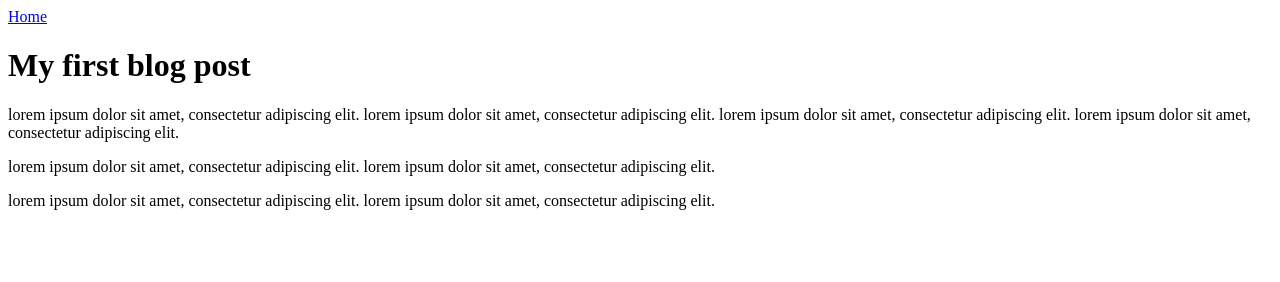
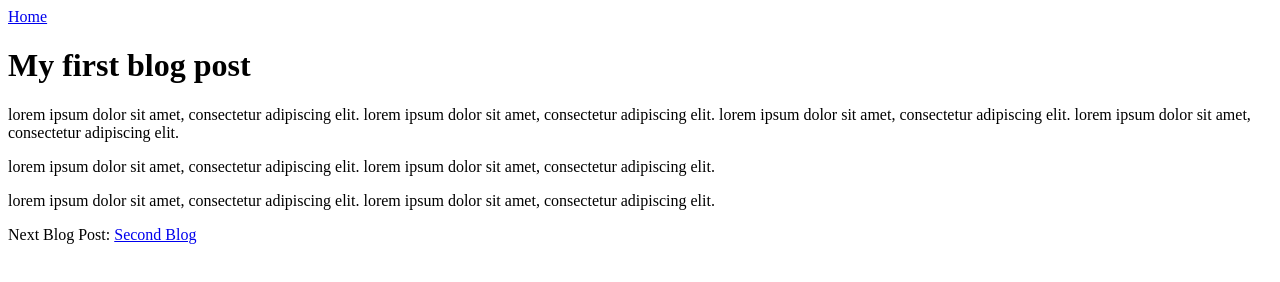
Before and after one commit to brob/11ty-second-11ty, an Eleventy site: page next-item/posts/new-blog.md in a window 1280 px wide. Built offline with nearby package versions, Linux system fonts and the light colour scheme; Eleventy itself is replaced by a stand-in of ours; files that its build step writes are made by us from their sources.

Commit message:
Finished product

```diff
--- a/next-item/_includes/base.html
+++ b/next-item/_includes/base.html
@@ -14,7 +14,19 @@
 
     {{ content }}
 
+    {% assign previousPost = collections.posts | getPreviousCollectionItem: page %}
+    {% assign nextPost = collections.posts | getNextCollectionItem: page %}
 
+    {% if previousPost %}
+    <p>
+        Previous Blog Post: <a href="{{ previousPost.url }}">{{ previousPost.data.title }}</a>
+    </p>
+    {% endif %}
+    {% if nextPost %}
+        <p>
+            Next Blog Post: <a href="{{ nextPost.url }}">{{ nextPost.data.title }}</a>
+        </p>
+    {% endif %}
 
 
 
```
Also changed, not shown: next-item/index.html (+3 -3 lines), next-item/.eleventy.js (deleted).
